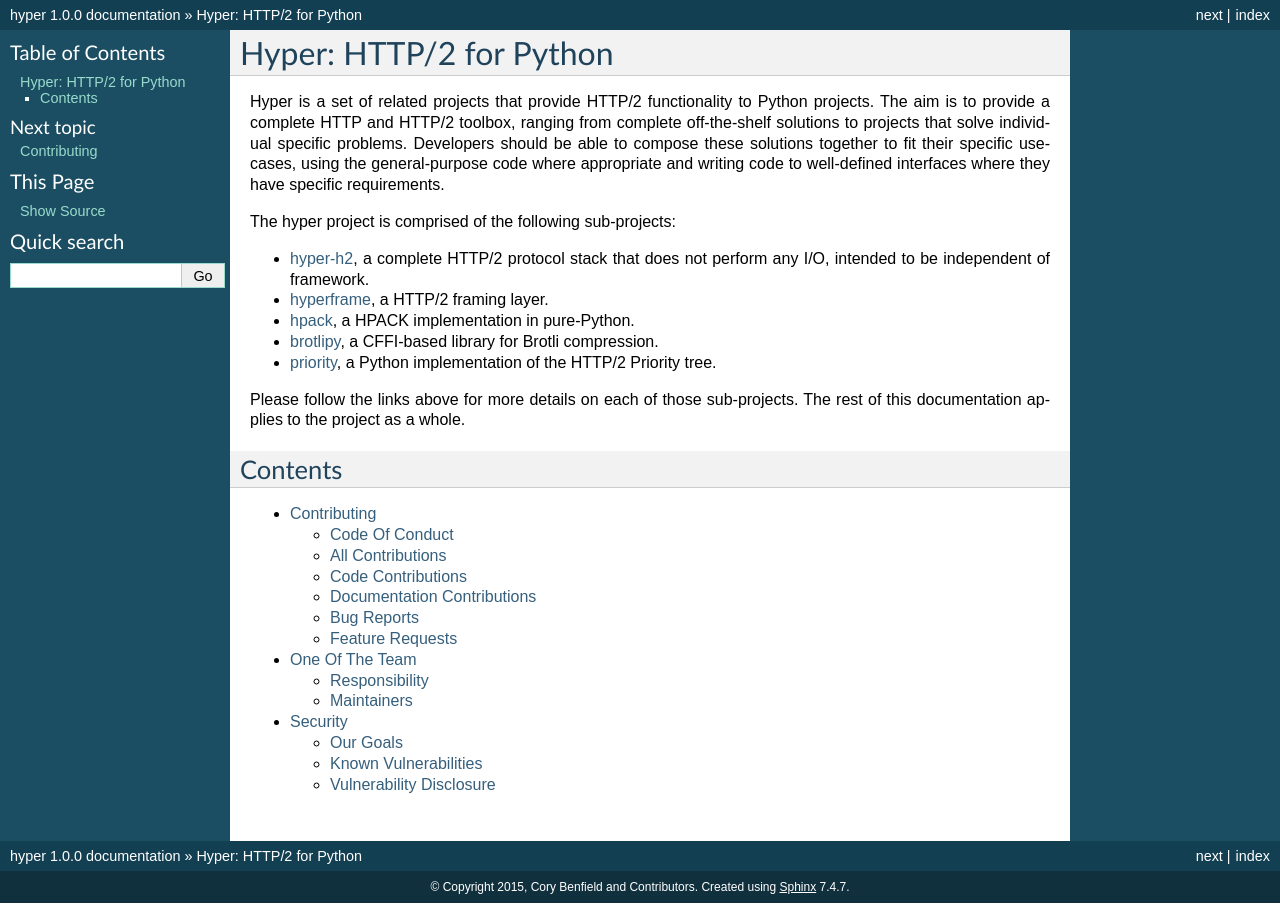
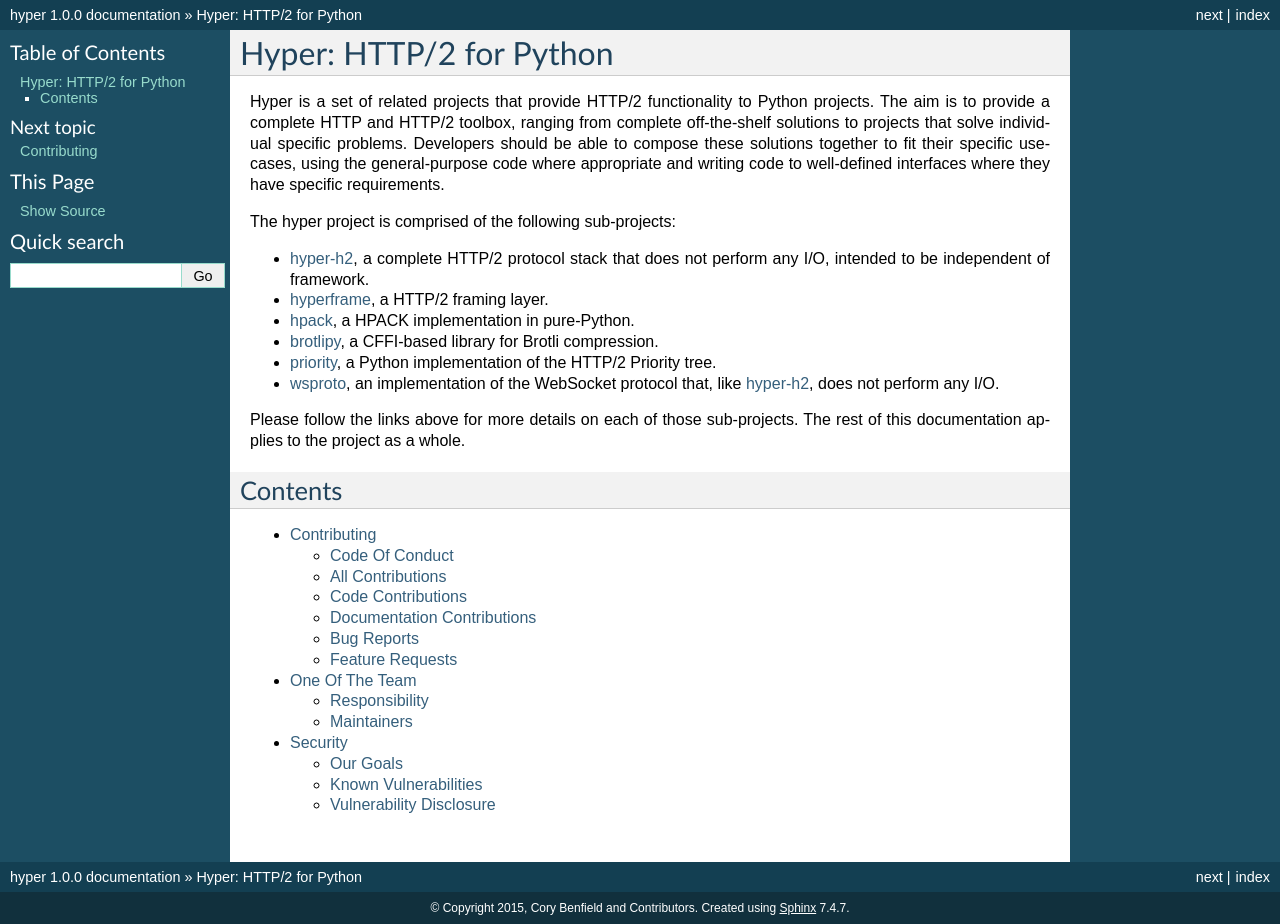
Before and after one commit to python-hyper/documentation, a Sphinx documentation site: the page built from source/index.rst, in a window 1280 px wide. Built offline with Sphinx 7.4.7, drawn with Linux system fonts in a browser that asks for light colours; before the commit the page ends 903 px from its top, so only the background shows below that.

Commit message:
Add wsproto at its current readthedocs address.
This should probably change as per #24.

```diff
--- a/source/index.rst
+++ b/source/index.rst
@@ -17,6 +17,8 @@
 - `hpack`_, a HPACK implementation in pure-Python.
 - `brotlipy`_, a CFFI-based library for Brotli compression.
 - `priority`_, a Python implementation of the HTTP/2 Priority tree.
+- `wsproto`_, an implementation of the WebSocket protocol that, like
+  `hyper-h2`_, does not perform any I/O.
 
 Please follow the links above for more details on each of those sub-projects.
 The rest of this documentation applies to the project as a whole.
@@ -37,3 +39,4 @@
 .. _hpack: https://python-hyper.org/hpack/
 .. _brotlipy: https://python-hyper.org/brotlipy/
 .. _priority: https://python-hyper.org/priority/
+.. _wsproto: https://wsproto.readthedocs.org/
```
